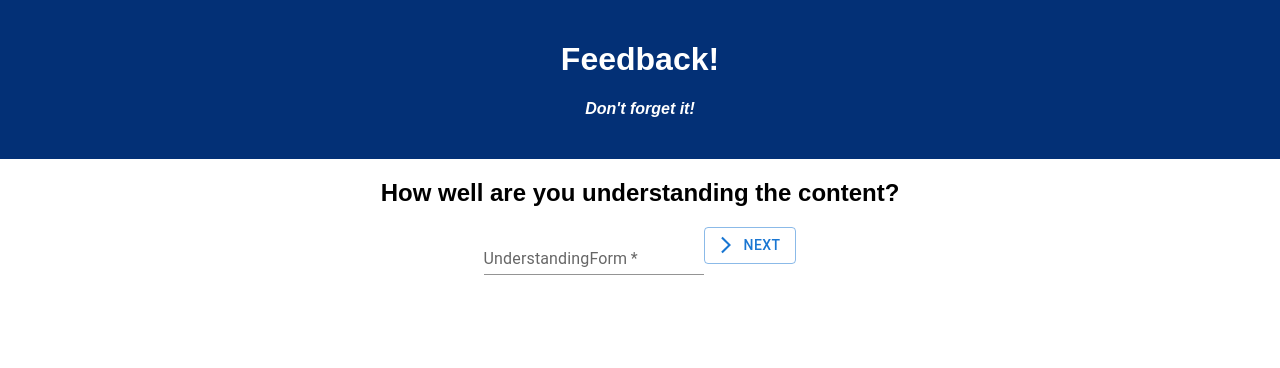
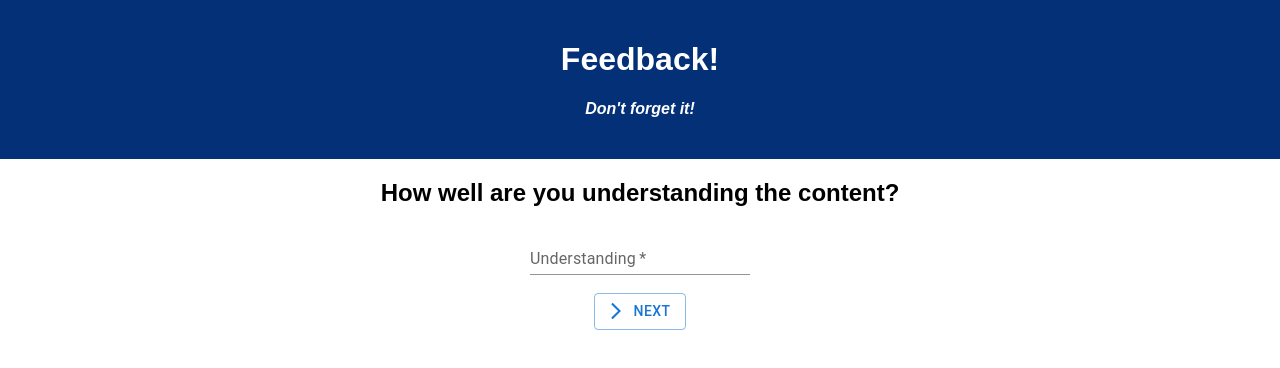
Before and after one commit to Thirteenhelens/Feedback_Loop, a React (Create React App) app: page /comment in a window 1280 px wide. Both pictures are taken after typing "5" into the empty fields and a click on the button "NEXT". Shown: the top 368 px of the page. Built offline with nearby package versions, Linux system fonts and the light colour scheme.

Commit message:
Added strating functionality to understanding form

```diff
--- a/src/components/FeelingForm/FeelingForm.jsx
+++ b/src/components/FeelingForm/FeelingForm.jsx
@@ -8,20 +8,20 @@ import ArrowForwardIosTwoToneIcon from "@mui/icons-material/ArrowForwardIosTwoTo
 function FeelingForm() {
   const history = useHistory();
   const dispatch = useDispatch();
-  const placeholder = useSelector((store) => store.placeholder);
-  const [feedback, setFeedback] = useState(placeholder.feedback);
+  const feedback = useSelector((store) => store.feedback);
+  const [feeling, setFeeling] = useState(feedback.feeling);
 
   const handleSubmit = (e) => {
     e.preventDefault();
     console.log(`Clicked Next`);
 
     dispatch({
-      type: "ADD_INPUT",
-      payload: feedback,
+      type: "ADD_FEELING",
+      payload: feeling,
     });
 
     history.push("/understanding");
-    setFeedback("");
+    setFeeling("");
   };
 
   return (
@@ -33,12 +33,13 @@ function FeelingForm() {
         <TextField
           required
           type="number"
-          value={feedback}
+          value={feeling}
           label="Feeling?"
           variant="standard"
           id="standard-basic"
-          onChange={(e) => setFeedback(e.target.value)}
+          onChange={(e) => setFeeling(e.target.value)}
         />
+        <br />
         <br />
         <Button
           type="submit"
--- a/src/components/UnderstandingForm/UnderstandingForm.jsx
+++ b/src/components/UnderstandingForm/UnderstandingForm.jsx
@@ -1,13 +1,25 @@
+import { useState } from "react";
 import Button from "@mui/material/Button";
 import { useHistory } from "react-router";
 import TextField from "@mui/material/TextField";
+import { useDispatch, useSelector } from "react-redux";
 import ArrowForwardIosTwoToneIcon from "@mui/icons-material/ArrowForwardIosTwoTone";
 
 function UnderstandingForm() {
   const history = useHistory();
+  const dispatch = useDispatch();
+  const feedback = useSelector((store) => store.feedback);
+  const [understanding, setUnderstanding] = useState(feedback.understanding);
 
-  const handleSubmit = () => {
+  const handleSubmit = (e) => {
+    e.preventDefault();
     console.log(`Clicked Next`);
+    dispatch({
+      type: "ADD_UNDERSTANDING",
+      payload: understanding,
+    });
+
+    setUnderstanding("");
     history.push("/support");
   };
 
@@ -20,10 +32,14 @@ function UnderstandingForm() {
         <TextField
           required
           type="number"
+          value={understanding}
+          variant="standard"
           id="standard-basic"
-        label="UnderstandingForm"
-        variant="standard"
+          label="Understanding"
+          onChange={(e) => setUnderstanding(e.target.value)}
         />
+        <br />
+        <br />
         <Button
           type="submit"
           variant="outlined"
--- a/src/index.js
+++ b/src/index.js
@@ -7,16 +7,25 @@ import App from './components/App/App';
 import registerServiceWorker from './registerServiceWorker';
 import { createStore, combineReducers, applyMiddleware } from 'redux';
 
-const placeholder = (state = { feedback: '', understanding: '', support: '', comments: '' }, action) => {
-    if (action.type === "ADD_INPUT") {
-        return action.payload
-    }
+const feedback = (state = { feeling: '', understanding: '', support: '', comments: '' }, action) => {
+    // switch (action.type) {
+    //     case "ADD_FEELING":
+    //         return feedback.feeling = action.payload
+    //         // (state => state.feedback = action.payload)
+    // }
+    //
+    // pizza => pizza.name != action.payload.name)
+    // { feedback: '', understanding: '', support: '', comments: '' }
+    //
+    // if (action.type === "ADD_INPUT") {
+    //     return action.payload
+    // }
     return state;
 }
 
 const storeInstance = createStore(
     combineReducers({
-        placeholder
+        feedback
     }), applyMiddleware(
         logger
     )
```
Lines whose indentation alone changed are shown as unchanged.
